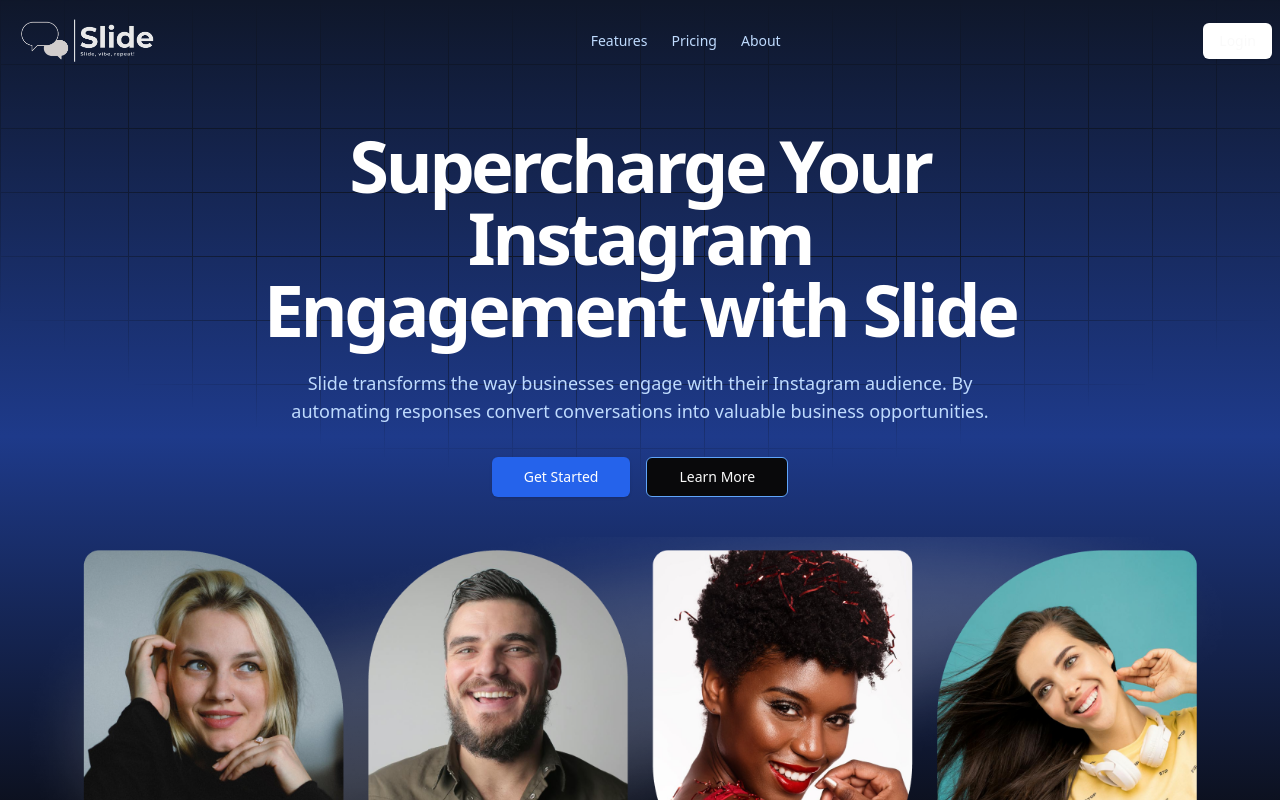
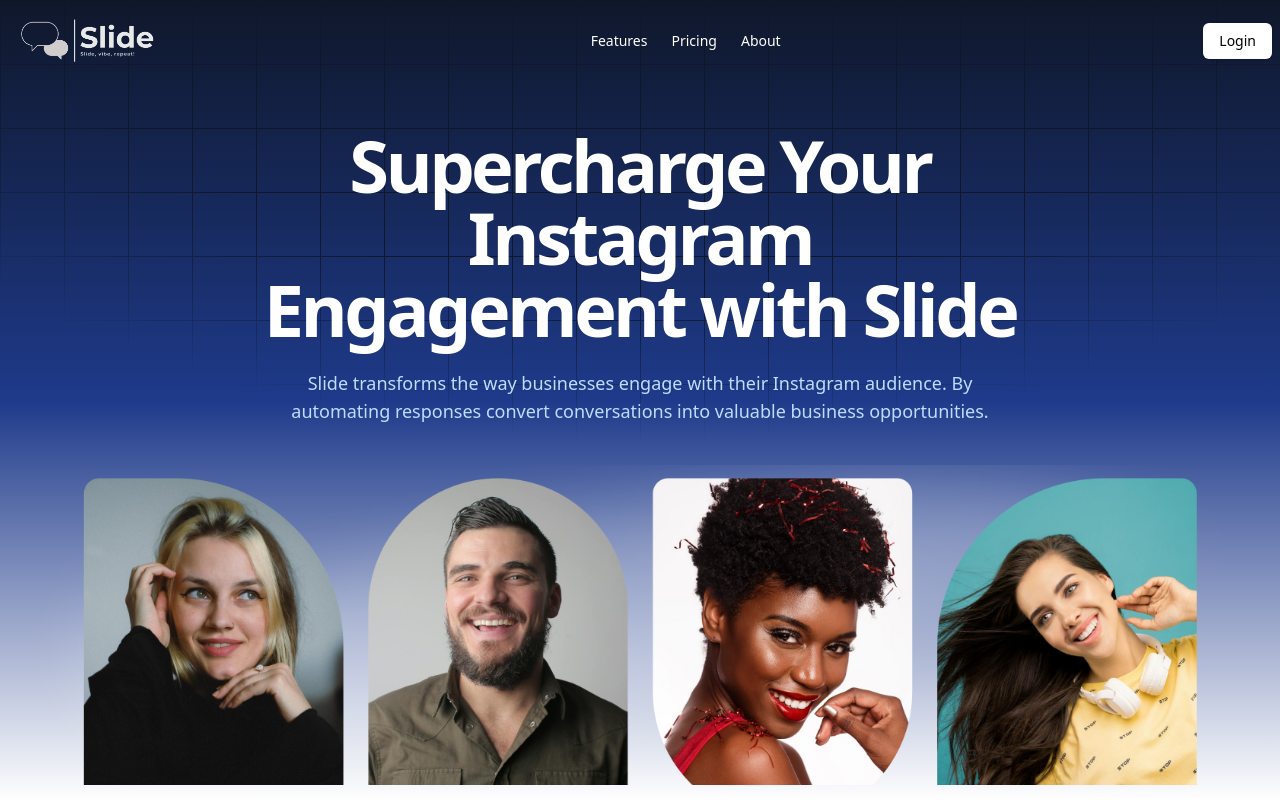
Before and after one commit to thestarharsh/slide, a Next.js app: page / in a window 1280 px wide. Shown: the top 800 px of the page. Built offline with nearby package versions, Linux system fonts and the light colour scheme.

Commit message:
Update layout and navigation styles in website page; change default theme to system

```diff
--- a/src/app/(website)/page.tsx
+++ b/src/app/(website)/page.tsx
@@ -56,12 +56,27 @@
                   className="object-contain"
                 />
               </div>
-              <nav className="hidden space-x-6 text-sm text-blue-200 md:block">
-                <Link href="#features">Features</Link>
-                <Link href="#pricing">Pricing</Link>
-                <Link href="#about">About</Link>
+              <nav className="hidden space-x-6 text-sm md:block">
+                <Link
+                  href="#features"
+                  className="text-white hover:text-violet-500 dark:hover:text-violet-500"
+                >
+                  Features
+                </Link>
+                <Link
+                  href="#pricing"
+                  className="text-white hover:text-violet-500 dark:hover:text-violet-500"
+                >
+                  Pricing
+                </Link>
+                <Link
+                  href="#about"
+                  className="text-white hover:text-violet-500 dark:hover:text-violet-500"
+                >
+                  About
+                </Link>
               </nav>
-              <Button className="bg-white text-primary hover:bg-violet-100">
+              <Button className="bg-white text-black hover:bg-violet-100 dark:bg-black dark:text-white dark:hover:bg-violet-500">
                 <Link href="/dashboard">Login</Link>
               </Button>
             </div>
@@ -76,22 +91,6 @@
                 audience. By automating responses convert conversations into
                 valuable business opportunities.
               </p>
-
-              <div className="mt-8 flex justify-center gap-4">
-                <Button
-                  size="lg"
-                  className="bg-blue-600 text-white hover:bg-blue-700"
-                >
-                  Get Started
-                </Button>
-                <Button
-                  size="lg"
-                  variant="outline"
-                  className="border-blue-400 hover:bg-blue-50"
-                >
-                  Learn More
-                </Button>
-              </div>
             </div>
             <div className="relative h-40 md:h-80 w-full mt-10">
               <Image
--- a/src/app/layout.tsx
+++ b/src/app/layout.tsx
@@ -36,7 +36,7 @@
         >
           <ThemeProvider
             attribute="class"
-            defaultTheme="dark"
+            defaultTheme="system"
             enableSystem
             disableTransitionOnChange
           >
```
